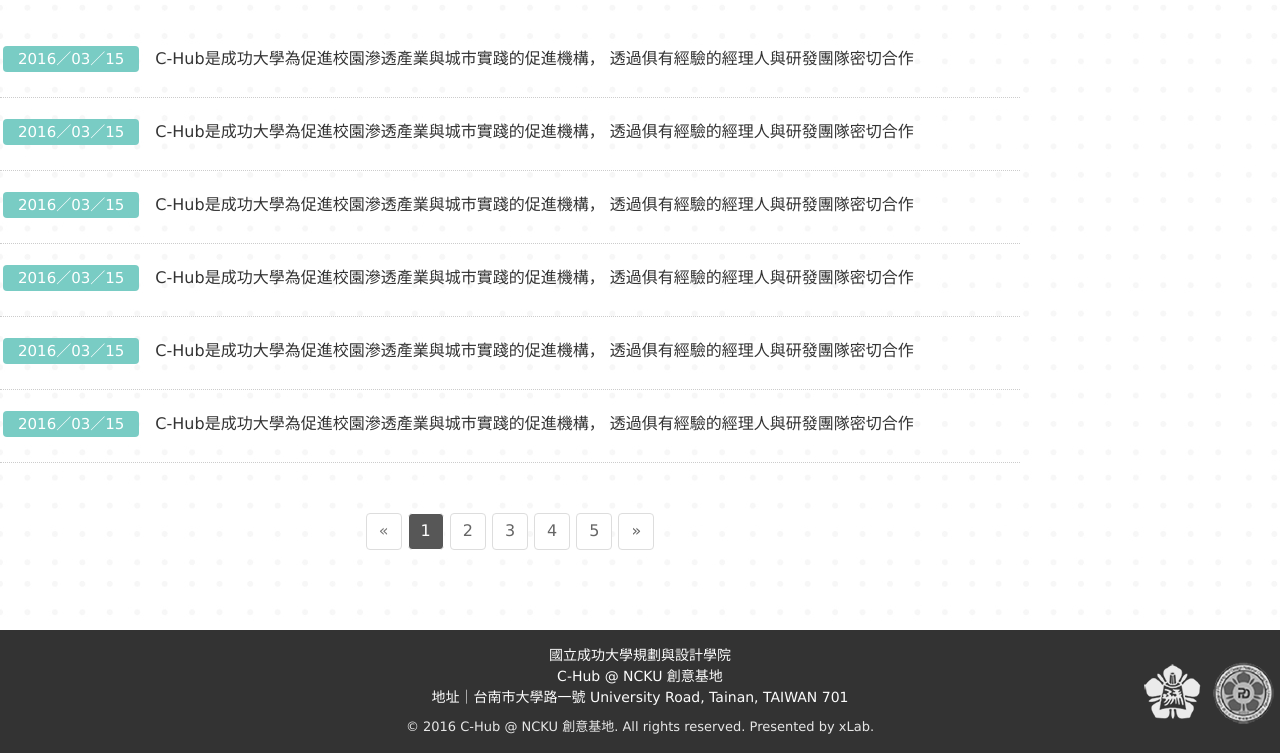
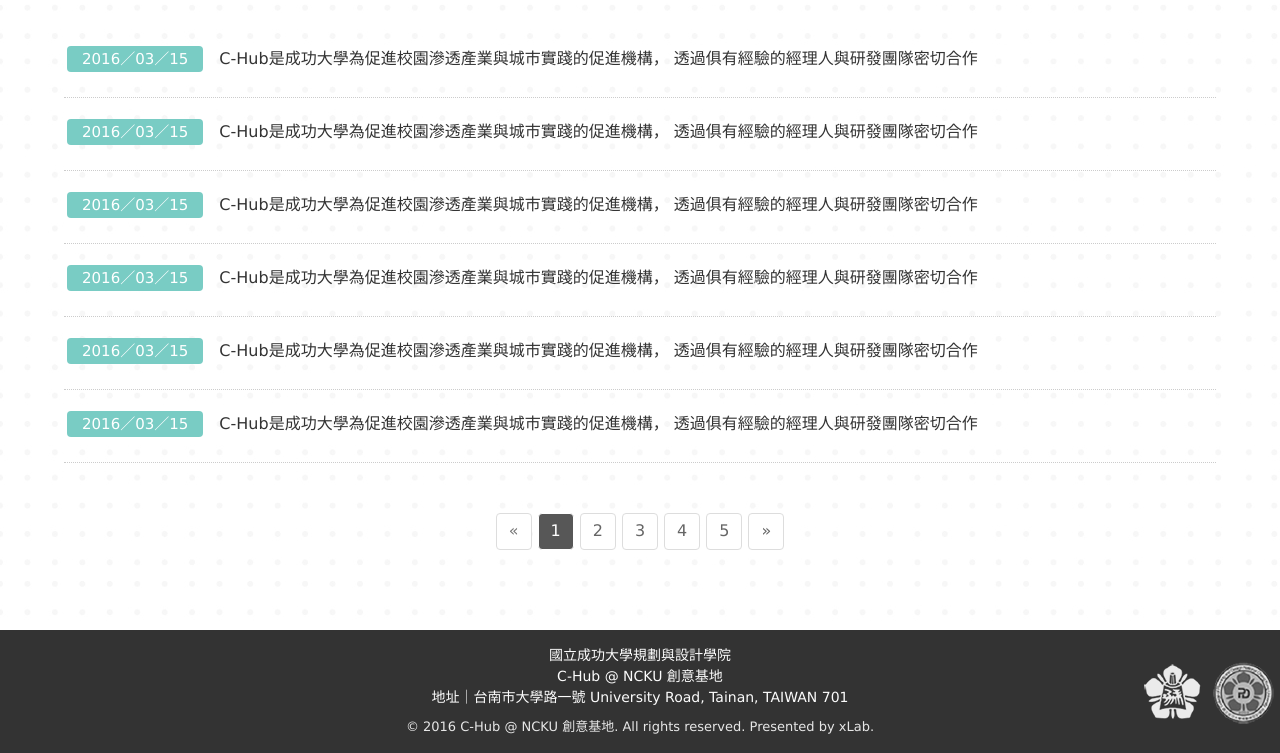
Before and after one commit to Sirius207/C-Hub-Space, a plain HTML site: page news.html in a window 1280 px wide. Shown: the part 295-1048 px from the top of the page. Drawn offline with nearby package versions, Linux system fonts and the light colour scheme.

Commit message:
[Fix] space page RWD

```diff
--- a/images/css/content.css
+++ b/images/css/content.css
@@ -133,8 +133,8 @@
 
 /* 最新消息 */
 #newscontent {
-	float: left;
-	width: 1020px;
+	width: 90%;
+	margin: 0 auto;
 	padding-top: 80px;
 	padding-bottom: 60px;
 }
```
